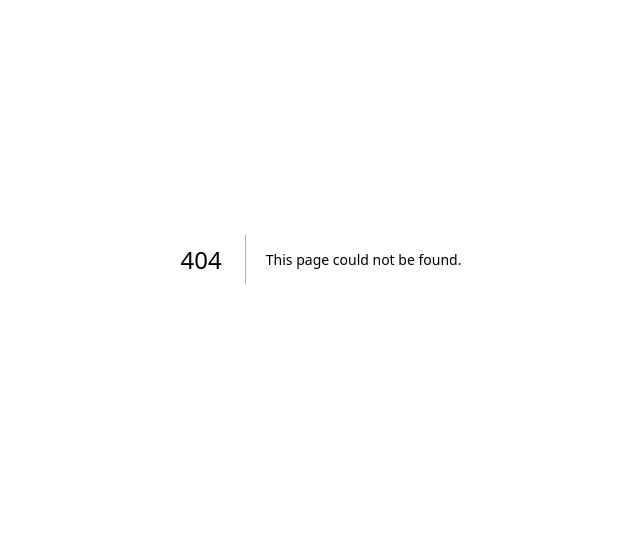
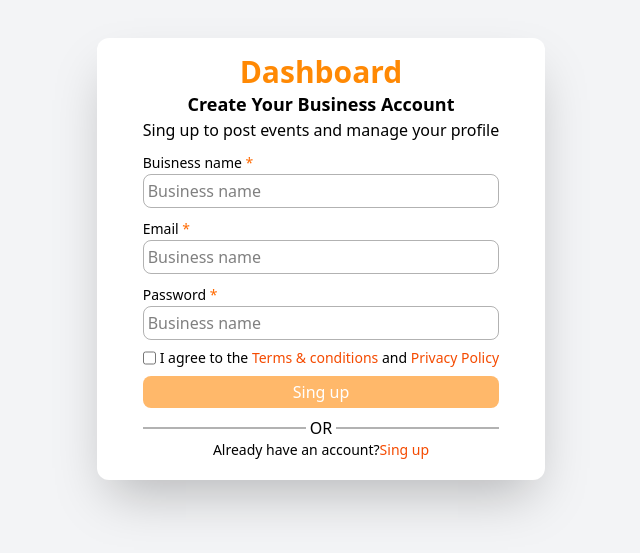
Before and after one commit to sskhan999999999999-spec/Dashboard, a Next.js app: page /Singup in a window 1280 px wide. Before the commit this address had no page. Shown: the part 141-694 px from the top of the page, without its empty margins (319-959 px from the left). Built offline with nearby package versions, Linux system fonts and the light colour scheme.

Commit message:
singup page ui

```diff
--- /dev/null
+++ b/src/app/Singup/page.jsx
@@ -0,0 +1,50 @@
+"use client"
+import React, { useState } from 'react'
+
+function page() {
+    const [checkbox,setCheckbox] = useState(false)
+
+
+
+  return (
+    <div className=' min-h-screen grid place-items-center bg-gray-100 '>
+      <div className='bg-white rounded-xl shadow-2xl  w-full max-w-md flex justify-center  p-4 pb-5 '>
+        <div>
+            <h1 className='sm:text-3xl  text-2xl font-bold  text-orange-400 text-center '>Dashboard</h1>
+            <h3 className='text-lg font-semibold text-center'>Create Your Business Account</h3>
+            <h4 className='text-center'>Sing up to post events and manage your profile</h4>
+           <div className='mt-2'>
+            <label htmlFor="" className='text-sm '>Buisness name <span className='text-orange-500'>*</span></label>
+            <input type="text" className='w-full p-1 bg-transparent border border-black/30  rounded-lg text-md outline-orange-400  ' placeholder='Business name' />
+            </div>
+           <div className='mt-2'>
+            <label htmlFor="" className='text-sm '>Email <span className='text-orange-500'>*</span></label>
+            <input type="text" className='w-full p-1 bg-transparent  border border-black/30 outline-orange-400 rounded-lg text-md ' placeholder='Business name' />
+            </div>
+           <div className='mt-2'>
+            <label htmlFor="" className='text-sm '>Password <span className='text-orange-500'>*</span></label>
+            <input type="text" className='w-full p-1 bg-transparent  outline-orange-400 border border-black/30 rounded-lg text-md ' placeholder='Business name' />
+            </div>
+              <div className='flex gap-1 mt-2'>
+                <input type="checkbox" value={checkbox} onClick={()=> setCheckbox(!checkbox)} />
+                <p className='text-sm'>I agree to the <span className='text-orange-600'>Terms & conditions</span> and <span className='text-orange-600'>Privacy Policy</span></p>
+              </div>
+              <div className={checkbox?'bg-linear-to-r from-orange-400 to-orange-600 text-center text-white p-1 rounded-lg mt-2 ': "bg-orange-300 text-center text-white p-1 rounded-lg mt-2"}>
+                <button >Sing up</button>
+              </div>
+              <div className='flex  items-center gap-1 mt-2'>
+                <span className='w-full border h-0 border-black/30'></span>
+                <span>OR</span>
+                <span className='w-full border h-0 border-black/30'></span>
+              </div>
+              <div className='text-center'>
+                <p className='text-sm'>Already have an account?<span className='text-orange-600'>Sing up</span></p>
+              </div>
+        </div>
+
+      </div>
+    </div>
+  )
+}
+
+export default page
```
